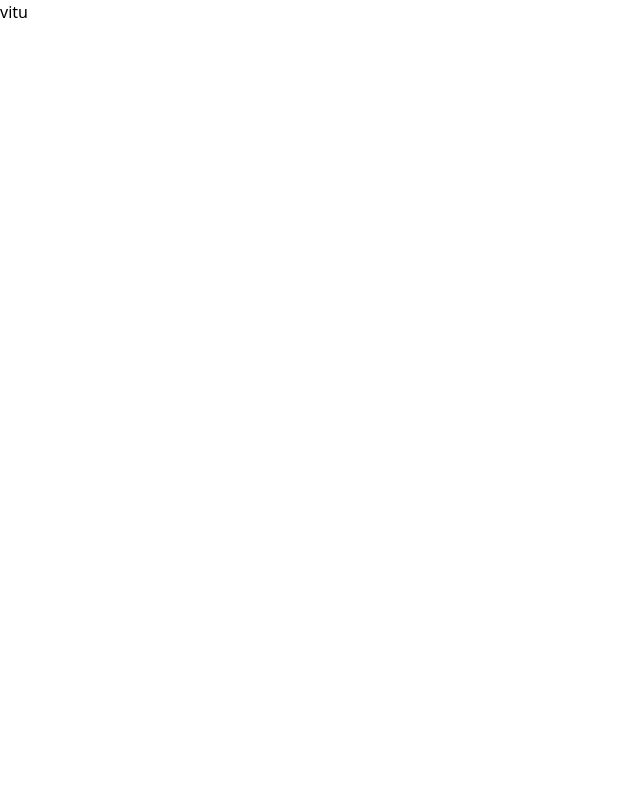
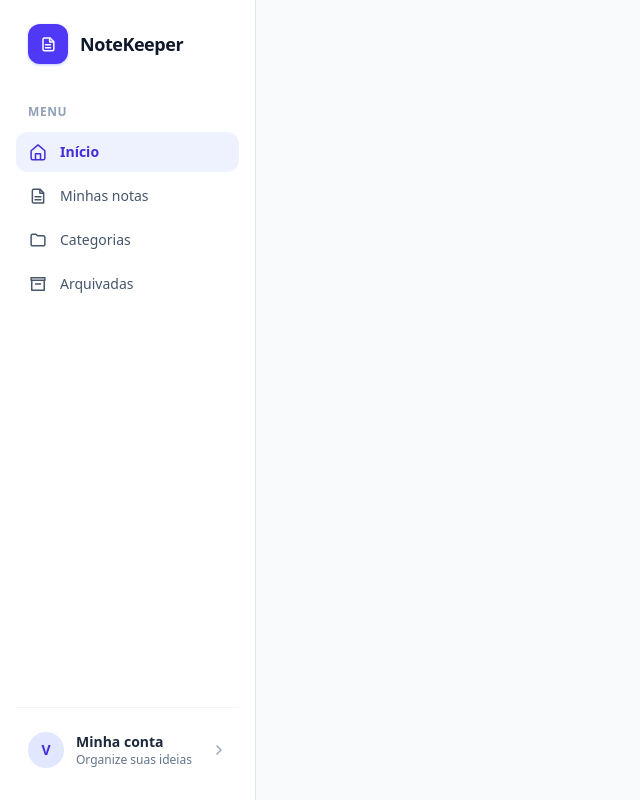
Before and after one commit to VictorJer/notekeeper-2026, an Angular app in the folder client/: page / in a window 1280 px wide. Shown: the whole page, without its empty margins (0-640 px from the left). Built offline with nearby package versions, Linux system fonts and the light colour scheme.

Commit message:
adiciona estrutura de layout e navegação ao app

```diff
--- a/client/src/app/app.html
+++ b/client/src/app/app.html
@@ -1 +1,48 @@
-<h1>vitu</h1>
+<div class="min-h-screen bg-slate-50 text-slate-800">
+  <aside class="fixed inset-y-0 left-0 z-20 flex w-64 flex-col border-r border-slate-200 bg-white px-4 py-6">
+    <a href="#inicio" class="mb-10 flex items-center gap-3 px-3" aria-label="NoteKeeper, início">
+      <span class="grid size-10 place-items-center rounded-xl bg-indigo-600 text-white shadow-sm shadow-indigo-200">
+        <svg class="size-5" viewBox="0 0 24 24" fill="none" stroke="currentColor" stroke-width="1.8" aria-hidden="true">
+          <path stroke-linecap="round" stroke-linejoin="round" d="M8 4.75h6.5L19 9.25v9A1.75 1.75 0 0 1 17.25 20h-9.5A1.75 1.75 0 0 1 6 18.25v-11.75A1.75 1.75 0 0 1 7.75 4.75Z" />
+          <path stroke-linecap="round" stroke-linejoin="round" d="M14 5v4.5h4.5M9 13h6M9 16.5h6" />
+        </svg>
+      </span>
+      <span class="text-lg font-bold tracking-tight text-slate-900">NoteKeeper</span>
+    </a>
+
+    <p class="mb-3 px-3 text-xs font-semibold uppercase tracking-wider text-slate-400">Menu</p>
+    <nav aria-label="Navegação principal" class="flex flex-col gap-1">
+      <a href="#inicio" class="flex items-center gap-3 rounded-xl bg-indigo-50 px-3 py-2.5 text-sm font-semibold text-indigo-700">
+        <svg class="size-5" viewBox="0 0 24 24" fill="none" stroke="currentColor" stroke-width="1.8" aria-hidden="true"><path stroke-linecap="round" stroke-linejoin="round" d="m3.75 10.5 8.25-7 8.25 7v9a1.75 1.75 0 0 1-1.75 1.75h-13A1.75 1.75 0 0 1 3.75 19.5v-9Z"/><path stroke-linecap="round" stroke-linejoin="round" d="M9 21v-7h6v7"/></svg>
+        Início
+      </a>
+      <a href="#notas" class="flex items-center gap-3 rounded-xl px-3 py-2.5 text-sm font-medium text-slate-600 transition hover:bg-slate-100 hover:text-slate-900">
+        <svg class="size-5" viewBox="0 0 24 24" fill="none" stroke="currentColor" stroke-width="1.8" aria-hidden="true"><path stroke-linecap="round" stroke-linejoin="round" d="M6.75 3.75h7.5l4.5 4.5v12h-12A1.5 1.5 0 0 1 5.25 18.75v-13.5a1.5 1.5 0 0 1 1.5-1.5Z"/><path stroke-linecap="round" stroke-linejoin="round" d="M14.25 4.5v4.25h4.25M8.5 13h7M8.5 16.5h7"/></svg>
+        Minhas notas
+      </a>
+      <a href="#categorias" class="flex items-center gap-3 rounded-xl px-3 py-2.5 text-sm font-medium text-slate-600 transition hover:bg-slate-100 hover:text-slate-900">
+        <svg class="size-5" viewBox="0 0 24 24" fill="none" stroke="currentColor" stroke-width="1.8" aria-hidden="true"><path stroke-linecap="round" stroke-linejoin="round" d="M3.75 6.75A1.75 1.75 0 0 1 5.5 5h4l2 2h7A1.75 1.75 0 0 1 20.25 8.75v8.5A1.75 1.75 0 0 1 18.5 19h-13a1.75 1.75 0 0 1-1.75-1.75v-10.5Z"/></svg>
+        Categorias
+      </a>
+      <a href="#arquivadas" class="flex items-center gap-3 rounded-xl px-3 py-2.5 text-sm font-medium text-slate-600 transition hover:bg-slate-100 hover:text-slate-900">
+        <svg class="size-5" viewBox="0 0 24 24" fill="none" stroke="currentColor" stroke-width="1.8" aria-hidden="true"><path stroke-linecap="round" stroke-linejoin="round" d="M4.5 7.5h15v12h-15zM3.75 4.5h16.5v3h-16.5zM9 12h6"/></svg>
+        Arquivadas
+      </a>
+    </nav>
+
+    <div class="mt-auto border-t border-slate-100 pt-4">
+      <button type="button" class="flex w-full items-center gap-3 rounded-xl px-3 py-2 text-left transition hover:bg-slate-50">
+        <span class="grid size-9 place-items-center rounded-full bg-indigo-100 text-sm font-semibold text-indigo-700">V</span>
+        <span class="min-w-0 flex-1">
+          <span class="block truncate text-sm font-semibold text-slate-800">Minha conta</span>
+          <span class="block text-xs text-slate-500">Organize suas ideias</span>
+        </span>
+        <svg class="size-4 text-slate-400" viewBox="0 0 24 24" fill="none" stroke="currentColor" stroke-width="2" aria-hidden="true"><path stroke-linecap="round" stroke-linejoin="round" d="m9 18 6-6-6-6"/></svg>
+      </button>
+    </div>
+  </aside>
+
+  <main id="inicio" class="ml-64 min-h-screen p-8">
+    <router-outlet />
+  </main>
+</div>
```
